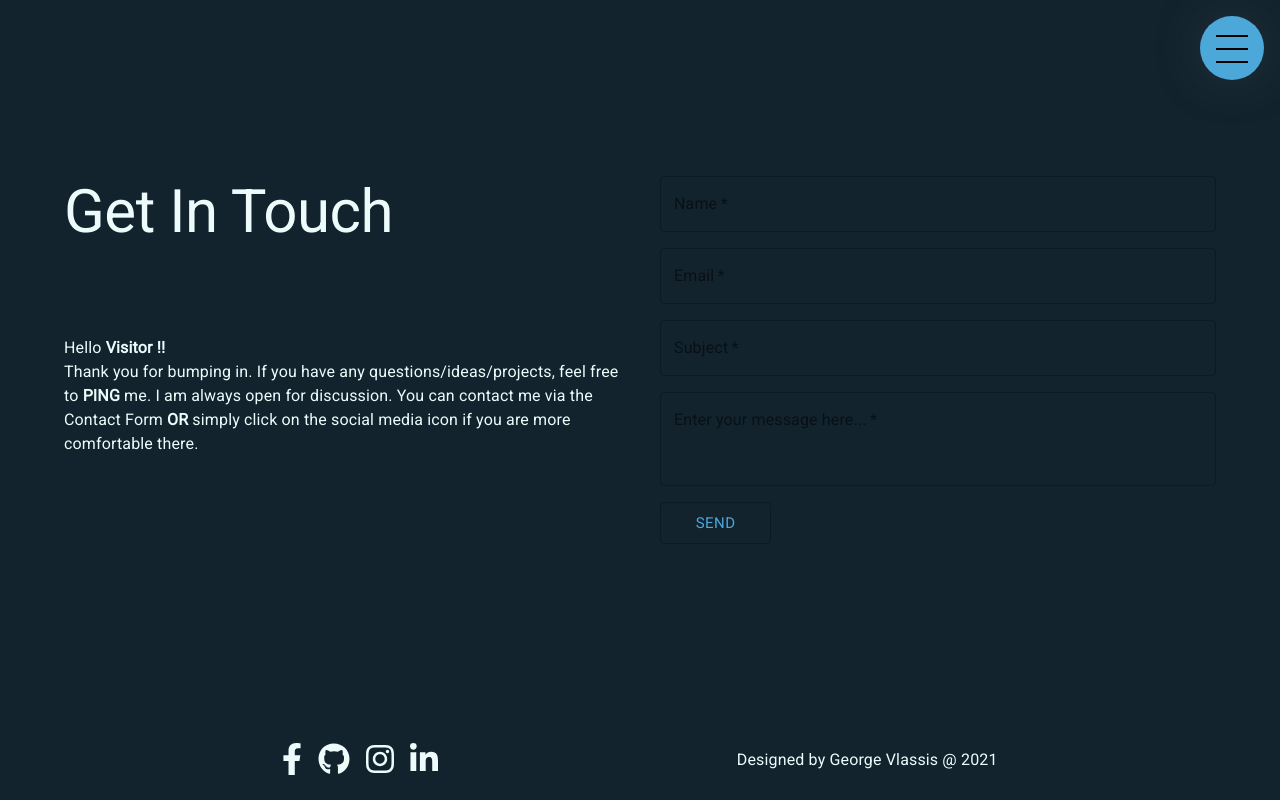
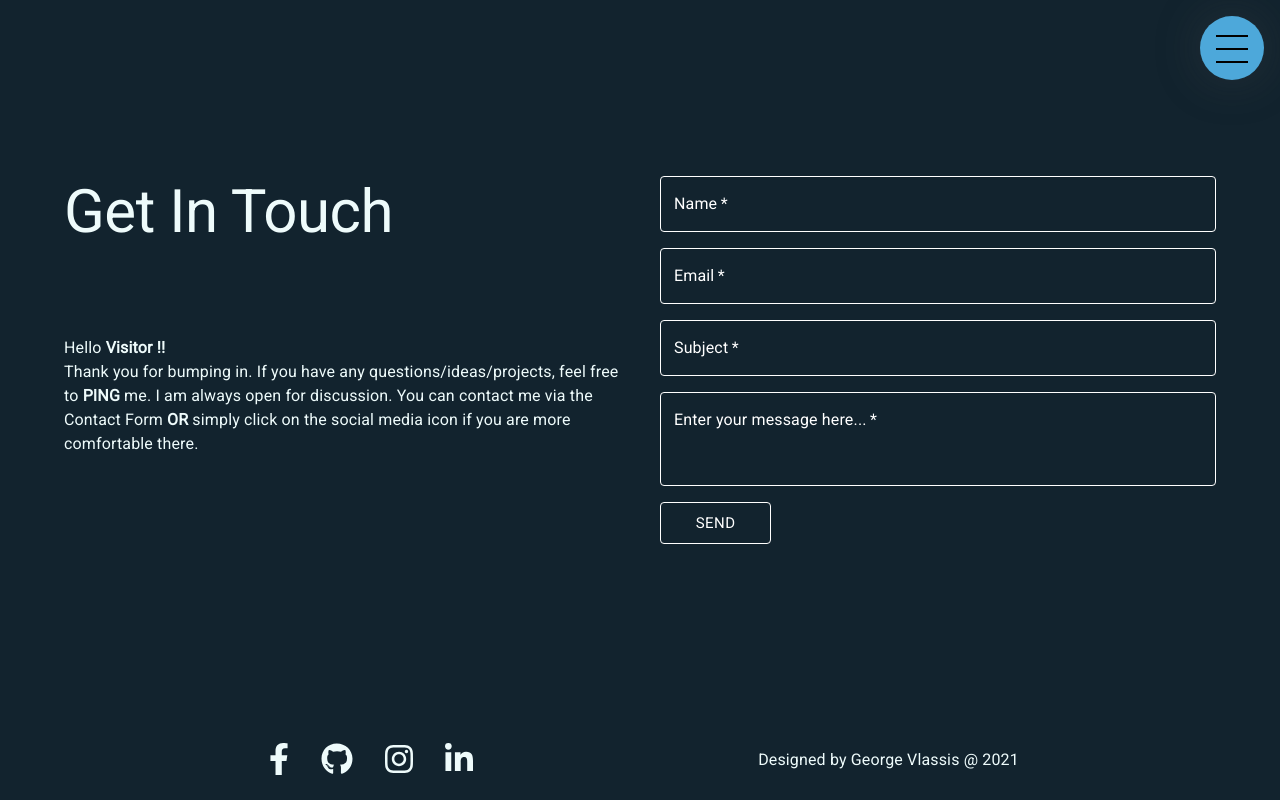
Before and after one commit to geovla93/Portfolio, a React (Create React App) app: page /contact in a window 1280 px wide. Built offline with nearby package versions, Linux system fonts and the light colour scheme.

Commit message:
fix to contact form and social icons

```diff
--- a/src/components/ContactForm/ContactForm.jsx
+++ b/src/components/ContactForm/ContactForm.jsx
@@ -7,10 +7,17 @@ import { Form } from "./ContactFormStyles";
 
 const useStyles = makeStyles({
 	focus: {
+		"& label": {
+			color: "#fff",
+		},
 		"& label.Mui-focused": {
 			color: "#4da8da",
 		},
 		"& .MuiOutlinedInput-root": {
+			color: "#fff",
+			"& fieldset": {
+				borderColor: "#fff",
+			},
 			"&.Mui-focused fieldset": {
 				borderColor: "#4da8da",
 			},
@@ -26,10 +33,11 @@ const useStyles = makeStyles({
 	},
 	button: {
 		width: "20%",
-		color: "#4da8da",
+		color: "#fff",
+		borderColor: "#fff",
 		"&:hover": {
 			borderColor: "#4da8da",
-			color: "#fff",
+			color: "#4da8da",
 		},
 	},
 });
--- a/src/components/Footer/FooterStyles.jsx
+++ b/src/components/Footer/FooterStyles.jsx
@@ -33,7 +33,7 @@ export const SocialIcon = styled.a.attrs((props) => ({
 	background: props.color,
 }))`
 	color: #eefbfb;
-
+	margin: 0 0.5rem;
 	&:hover {
 		color: ${(props) => props.background};
 	}
```
